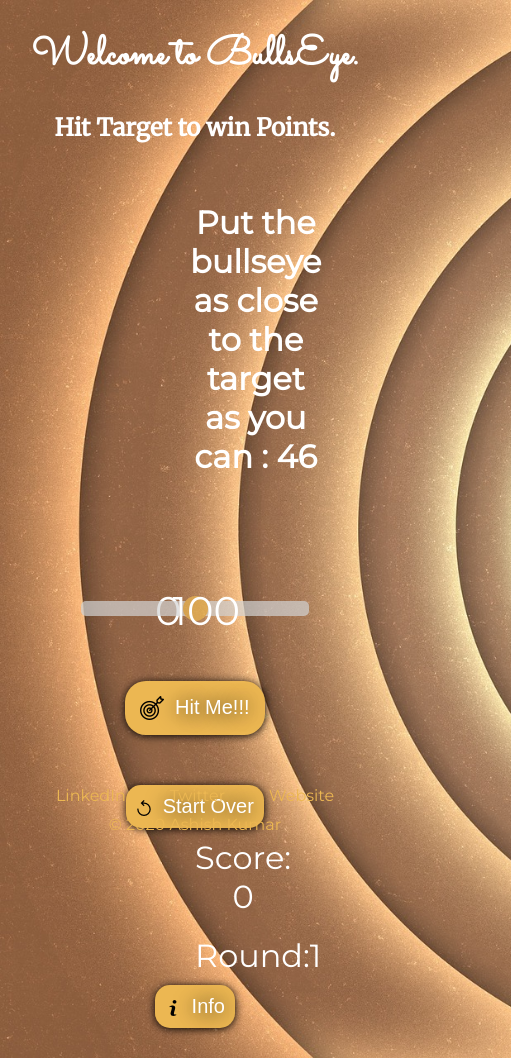
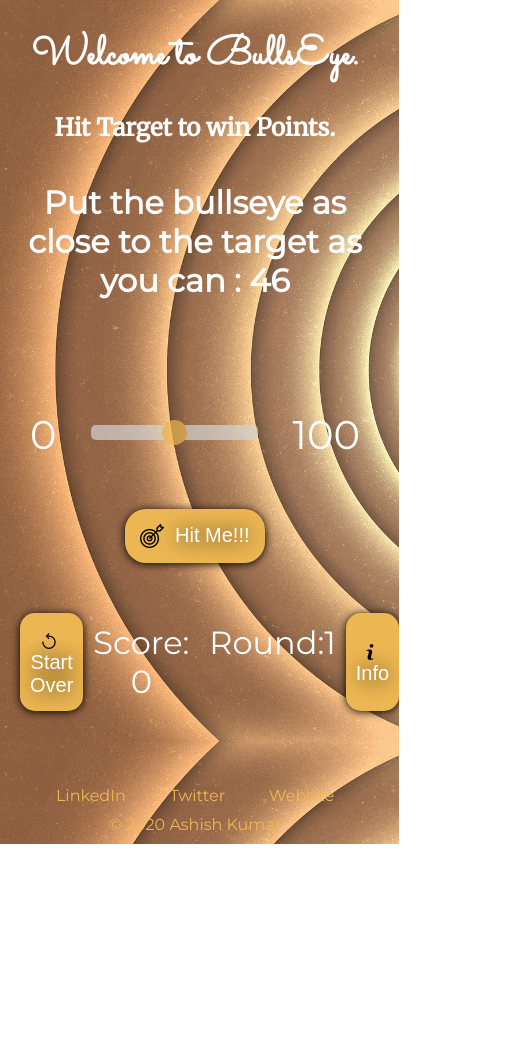
Before and after one commit to AshishK3197/BullsEye, a plain HTML site: page public/index.html in a window 390 px wide. Shown: the whole page, 511 px wide, since content can reach past the window. After the commit the page ends 844 px from the top, so only its background shows below. Drawn offline with Linux system fonts and the light colour scheme.

Commit message:
Updated CSS Styles and implemented responsiveness of website.

```diff
--- a/public/index.html
+++ b/public/index.html
@@ -8,11 +8,14 @@
     <link href="https://fonts.googleapis.com/css?family=Merriweather|Montserrat|Sacramento" rel="stylesheet">
 </head>
 <body>
+
+    <div class="container">
 <!-- App Heading and Title Section -->
 <div class="app-heading-container">
     <h1>Welcome to BullsEye.</h1>
     <h2>Hit Target to win Points.</h2>
-        <h3 class="target-heading">Put the bullseye as close to the target as you can : <span id="target-value"></span> </h3>
+    <h3 class="target-heading">Put the bullseye as close to the target as you can : <span id="target-value"></span>
+    </h3>
 </div>
 
 
@@ -26,10 +29,13 @@
 
 
 <!-- Hit ME Button -->
+<div class="hitMe">
 <button type="button" class="hitme__button" id="hitmebutton">
     <img src="./images/target.png" alt="Place Holder" />
     Hit Me!!!
 </button>
+</div>
+
 
 <!-- Scorecard and Info Section -->
 <div class="scorecard-container">
@@ -48,9 +54,9 @@
 
 <!-- Footer Section -->
 <div class="bottom-container">
-        <a  href="https://linkedin.com/in/ashishk161">LinkedIn</a>
-        <a  href="https://twitter.com/ashishk3197">Twitter</a>
-        <a  href="https://github.com/AshishK3197">Website</a>
+    <a href="https://linkedin.com/in/ashishk161">LinkedIn</a>
+    <a href="https://twitter.com/ashishk3197">Twitter</a>
+    <a href="https://github.com/AshishK3197">Website</a>
     <!-- <p>Made with ❤️ in India.</p> -->
     <p>© 2020 Ashish Kumar</p>
 </div>
@@ -65,6 +71,9 @@
     </div>
 
 </div>
+    </div>
+
+
 
     <script type="text/javascript" src="index.js" ></script>
 </body>
--- a/public/styles.css
+++ b/public/styles.css
@@ -43,7 +43,6 @@ body {
 h1 {
 	font-family: "Sacramento", cursive;
 	font-size: 2.5rem;
-	/* margin: 50px auto 0 auto; */
 }
 
 h3 {
@@ -51,13 +50,10 @@ h3 {
 	color: #ffffff;
 	font-size: 2rem;
 	font-weight: normal;
-	display: inline-block;
-	margin: 10px 190px;
+	margin: 10px;
 }
 
 .scorecard__Button {
-	/* margin: 10px 40px;
-	padding: 10px; */
 	-webkit-border-radius: 21px;
 	-moz-border-radius: 21px;
 	border-radius: 15px;
@@ -73,10 +69,7 @@ h3 {
 	text-shadow: 1px 1px 20px #000000;
 	border: solid #ecb752 0;
 	text-decoration: none;
-	display: inline-block;
 	cursor: pointer;
-	text-align: center;
-	vertical-align: middle;
 }
 
 img {
@@ -86,6 +79,7 @@ img {
 
 .hitme__button {
 	margin-top: 20px;
+	max-width: 150px;
 	-webkit-border-radius: 21px;
 	-moz-border-radius: 21px;
 	border-radius: 21px;
@@ -101,7 +95,6 @@ img {
 	text-shadow: 1px 1px 20px #000000;
 	border: solid #ecb752 0;
 	text-decoration: none;
-	display: inline-block;
 	cursor: pointer;
 	text-align: center;
 	vertical-align: middle;
@@ -113,19 +106,13 @@ img {
 }
 
 .starting__label {
-	position: absolute;
-	left: 5px;
 	font-size: 2.5rem;
-	margin-left: 150px;
-	display: inline-block;
+	flex: 0;
 }
 
 .ending__label {
-	position: absolute;
-	right: 0;
 	font-size: 2.5rem;
-	margin-right: 150px;
-	display: inline-block;
+	flex: 0;
 }
 
 .target-heading {
@@ -136,13 +123,17 @@ img {
 }
 
 .middle-slider-container {
+	display: flex;
+	/* justify-content: space-between; */
 	margin-top: 70px;
 	padding: 20px;
 }
 
 .scorecard-container {
+	display: flex;
+	justify-content: space-between;
 	margin-top: 20px;
-	padding: 30px 5px 30px;
+	padding: 30px 20px;
 }
 
 .bottom-container {
@@ -155,7 +146,7 @@ img {
 .slider {
 	margin: 25px;
 	-webkit-appearance: none;
-	width: 65%;
+	flex-grow: 3;
 	height: 15px;
 	border-radius: 5px;
 	background: #d3d3d3;
@@ -224,3 +215,9 @@ img {
 	text-decoration: none;
 	cursor: pointer;
 }
+
+.container {
+	display: flex;
+	flex-direction: column;
+	justify-content: center;
+}
```
Lines whose indentation alone changed are shown as unchanged.
